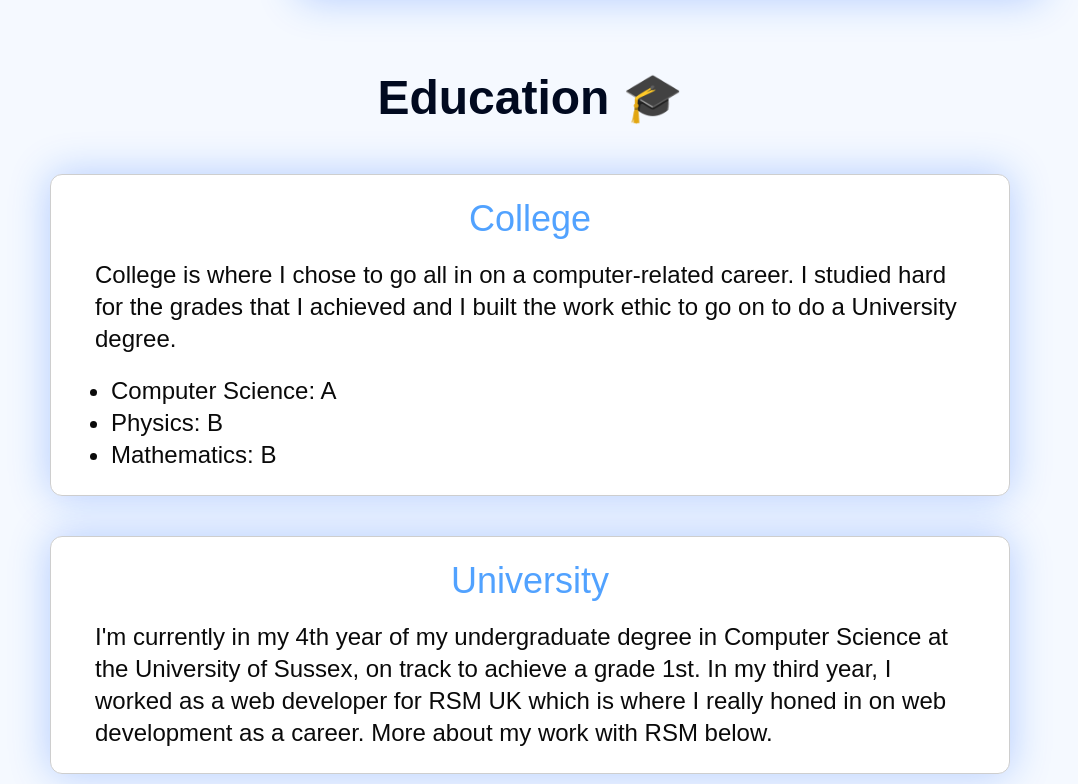
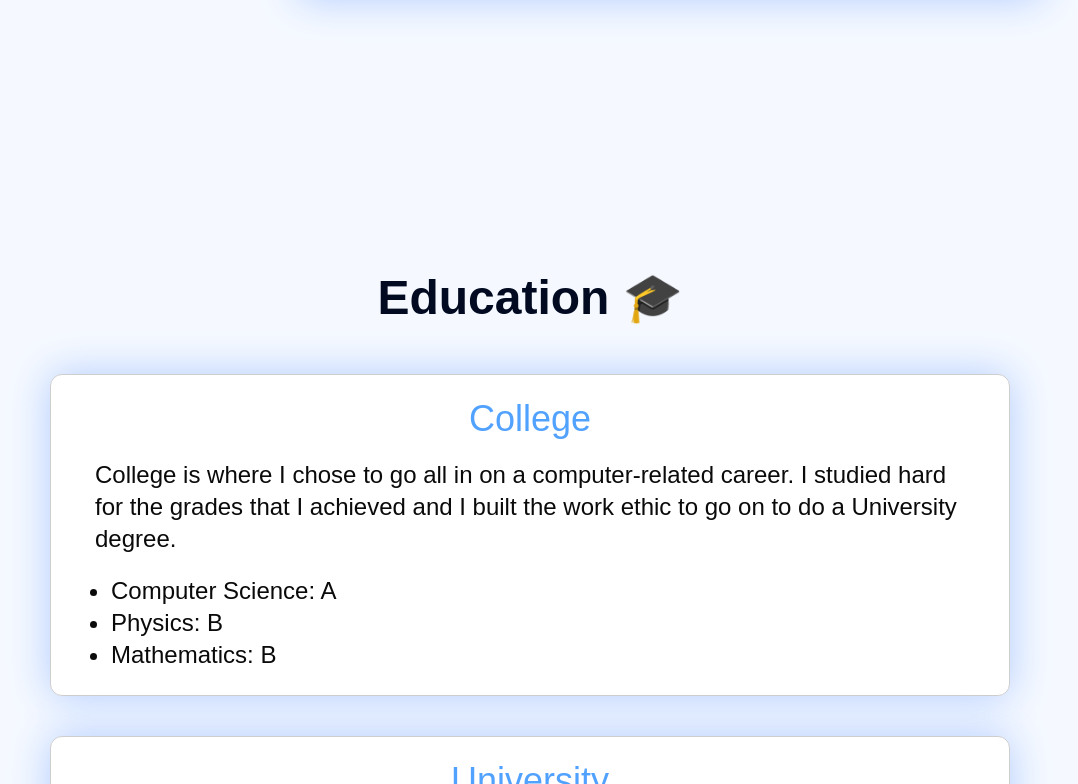
Before and after one commit to MorneNemdil/morne-portfolio, a React (Vite) app: page / in a window 1280 px wide. Shown: the part 1536-2320 px from the top of the page, without its empty margins (126-1204 px from the left). Built offline with nearby package versions, Linux system fonts and the light colour scheme; no server answers; a web font is replaced by a local one.

Commit message:
height fix

```diff
--- a/src/pages/home/home-page.tsx
+++ b/src/pages/home/home-page.tsx
@@ -113,7 +113,7 @@ const HomePage = () => {
     }
 
     const EducationSection = () => {
-        return (<section id="education" className="main-section">
+        return (<section id="education" className="main-section xl:my-70 2xl:my-0">
             <div className="section-title" data-aos="fade-up">Education 🎓</div>
             <div className="flex flex-col 2xl:flex-row w-full 2xl:w-[60vw] justify-center items-center gap-10 text-lg font-semibold md:font-normal sm:text-xl md:text-2xl">
                 <Card data-aos="fade-right" className={cn("flex flex-col items-center w-[75%] 2xl:w-1/2 gap-5 h-full transition-all")}>
```
